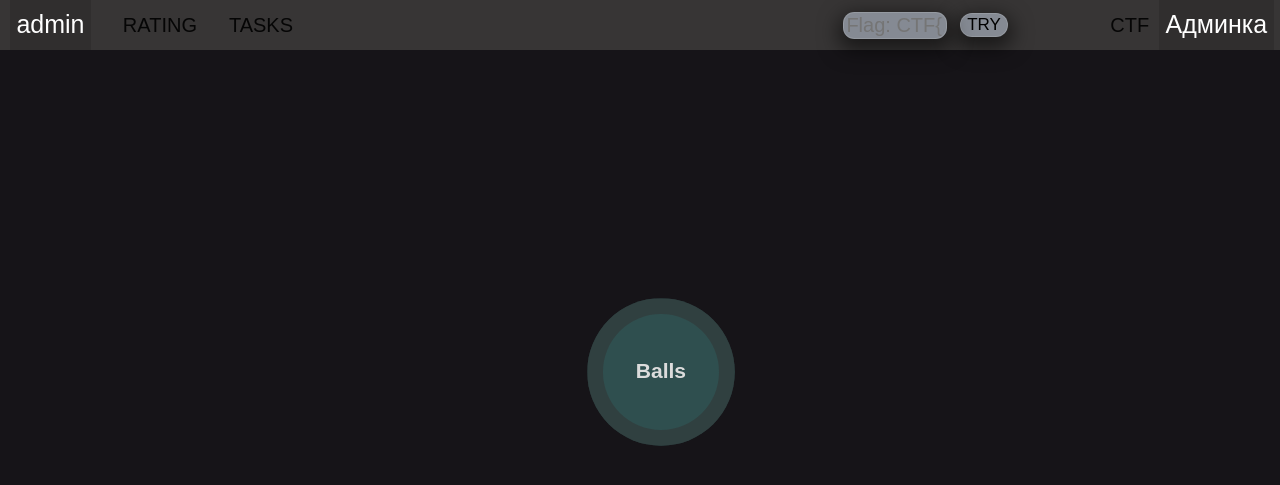
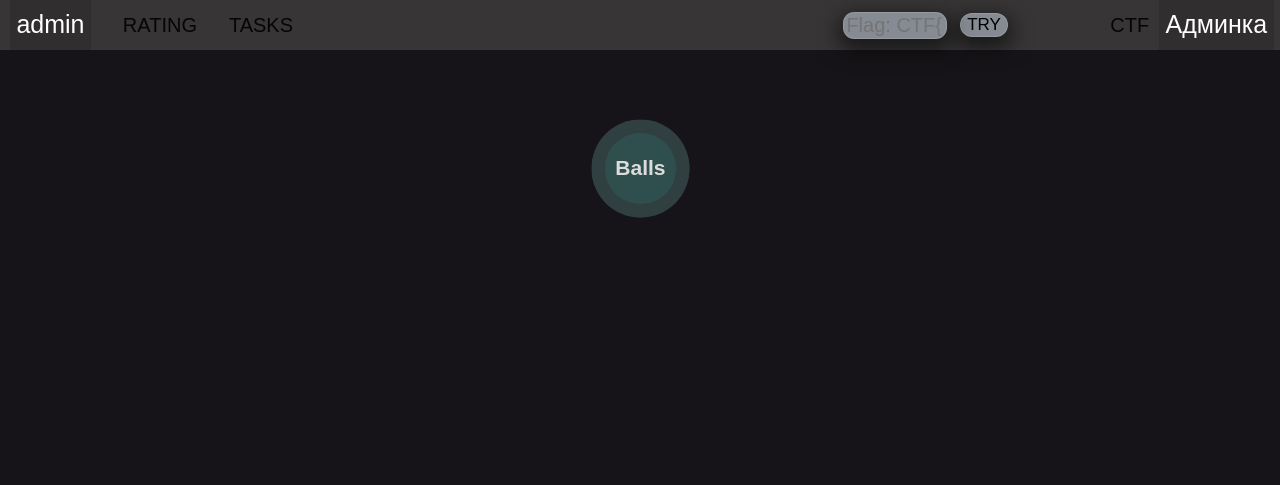
Before and after one commit to AlexZloy-code/DJANGO_CTF, a Django app: template templates/main/rating.html in a window 1280 px wide. Shown: the top 485 px of the page. Run offline with Django 4.2, Linux system fonts and the light colour scheme; the template is opened without the code that fills it, so the values that code supplies are empty; a user stored in the database is signed in.

Commit message:
Рейтинг и задачи

```diff
--- a/static/css/for_rating.css
+++ b/static/css/for_rating.css
@@ -3,7 +3,6 @@
   initial-value: 0;
   inherits: false;
 }
-
 
 h3, ul, li{
   display: grid;
@@ -11,24 +10,24 @@ h3, ul, li{
 
 body {
   box-sizing: border-box;
-  place-content: end start;
   overflow: hidden;
   font: 1.25em/1.5 ubuntu, rebuchet ms, sans-serif;
 }
 
 h3, ul, li {
   grid-area: 1/1;
-  margin: 0 0 0 21.15vw;
+  color: black;
+  margin: 0 0 0 21.5vw;
 }
 
 h3 {
   place-content: center;
-  margin: 30vh 0 -11.25vh 40.25vw;
+  margin: 8vh 0 -10vh 40.8vw;
   z-index: -1;
-  width: 7em;
-  height: 7em;
+  width: 8.5vw;
+  height: 8.5vw;
   border-radius: 50%;
-  box-shadow: inset 0 0 0 0.75em rgba(50, 50, 50, 0.5);
+  box-shadow: inset 0 0 0 15px rgba(50, 50, 50, 0.5);
   background: darkslategrey;
   color: gainsboro;
   text-transform: capitalize;
@@ -55,17 +54,17 @@ ul {
 }
 
 li {
-  --o0: calc((25 + var(--v))*1%);
+  --o0: calc((35 + var(--v))*1%);
   --o1: calc(var(--o0) - .5em);
   padding-left: calc(3.5em + .5em);
-  width: 37em;
+  width: 600px;
   height: 30px;
   transform-origin: 0;
-  transform: rotate(calc((var(--i) - var(--m))*30deg));
+  transform: rotate(calc((var(--i) - var(--m))*20deg));
   text-transform: uppercase;
   clip-path: polygon(0 0, 0 100%, var(--o1) 100%, var(--o0) 50%, var(--o1) 0);
   counter-reset: v var(--v);
-  animation: arrw 2s ease-in-out 3s both, text 1s ease-out 5s both, v calc(var(--v)*.02s) linear 6s both;
+  animation: arrw 2s ease-in 3s both, text 1s ease-out 5s both, v calc(var(--v)*.02s) linear 6s both;
   z-index: -2;
 }
 li::after {
--- a/templates/main/rating.html
+++ b/templates/main/rating.html
@@ -1,8 +1,5 @@
 {% extends "base.html" %}
 {% load static %}
-<!-- <link rel="stylesheet" href="for_raiting.css">
-<link rel="stylesheet" href="navbar.css'">
-<link rel="stylesheet" href="back_ground.css"> -->
 
 {% block content %}
 <meta http-equiv="refresh" content="100">
@@ -12,9 +9,9 @@
 </head>
 <body>
   <h3>Balls</h3>
-  <ul style="--n: 3">
+  <ul style="--n: 1">
     {% for id, user, balls in table %}
-      <li style="--i: {{id}}; --v: {{balls}}; background: #f2d786">{{user}}</li>
+      <li style="--i: {{id}}; --v: {{balls}}; background: #f2d786">{{user}} {{balls}}</li>
     {% endfor %}
   </ul>
 </body>
--- a/templates/web_tasks/task.html
+++ b/templates/web_tasks/task.html
@@ -8,7 +8,11 @@
 </div>
 <div class="Task_open">
     <div class="info">
-        <img class='taskImage' src="{{job.img.url}}" alt="LOGO" />
+        {% if item.img %}
+                <img class='taskImage' src="{{item.img.url}}" alt="LOGO">
+        {% else %}
+            <img class='taskImage' src="https://images.unsplash.com/photo-1621075160523-b936ad96132a?ixlib=rb-1.2.1&ixid=MnwxMjA3fDB8MHxwaG90by1wYWdlfHx8fGVufDB8fHx8&auto=format&fit=crop&w=1170&q=80" alt="LOGO">
+        {% endif %}
         <div class="taskname">{{job.type}}: {{job.full_name}}</div>
         <div class="creator">Creator {{job.creator}}</div>
         <div class="taskInfo">
```
Also changed, not shown: templates/web_tasks/tasks.html (+8 -4 lines), db.sqlite3.
